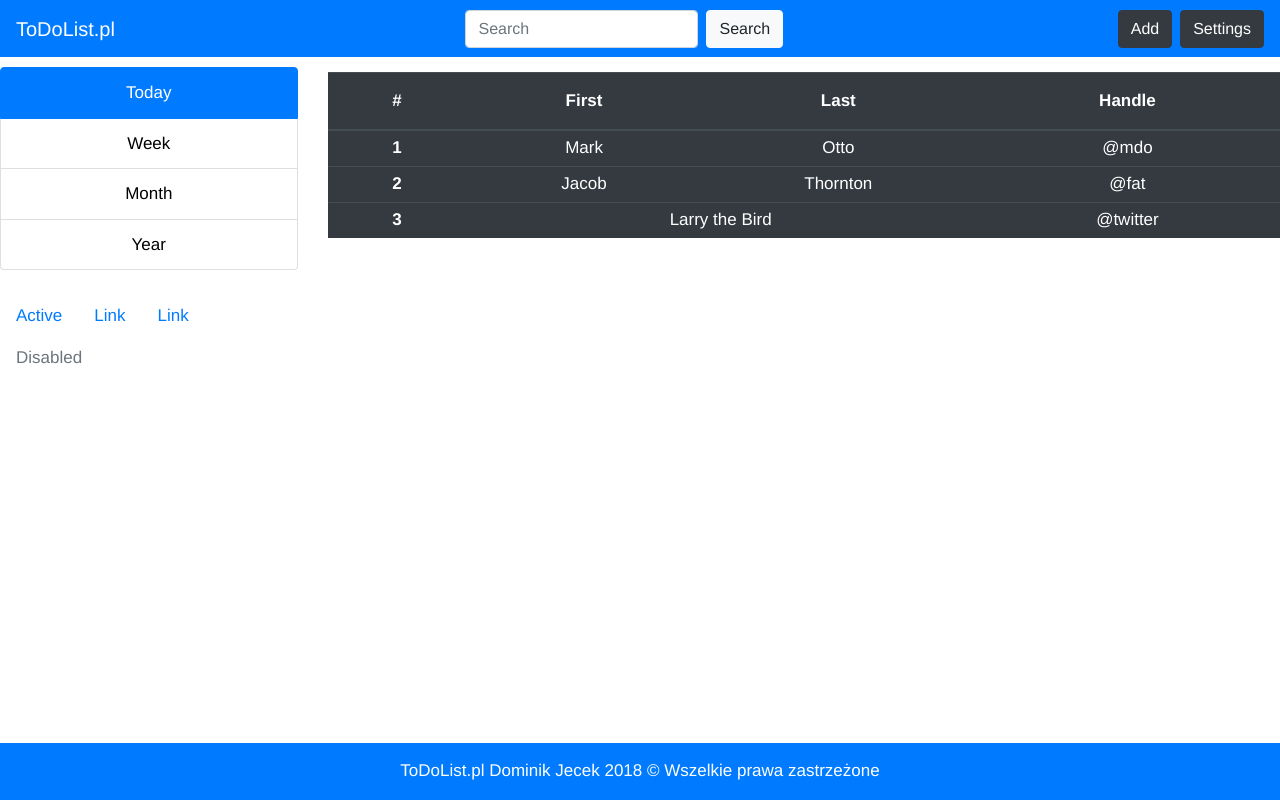
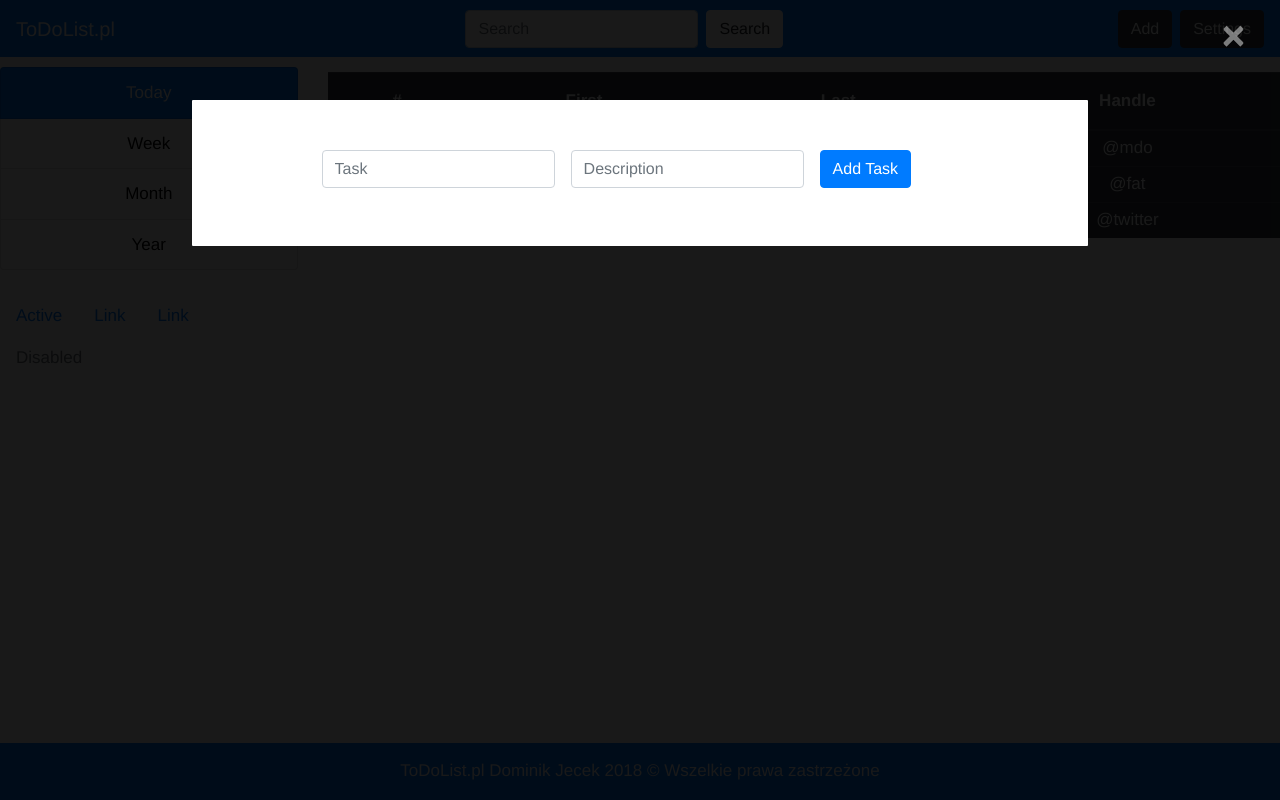
Before and after one commit to dominikLannister/todolistV2, a Vue app: page / in a window 1280 px wide. Built offline with nearby package versions, Linux system fonts and the light colour scheme.

Commit message:
end design and fill content moddal

```diff
--- a/src/components/Aside.vue
+++ b/src/components/Aside.vue
@@ -2,7 +2,7 @@
   <aside class="col-3">
     <div class="timetable">
       <ul class="list-group">
-        <li class="list-group-item active">Today</li>
+        <li class="list-group-item headerList">Today</li>
         <li class="list-group-item">Week</li>
         <li class="list-group-item">Month</li>
         <li class="list-group-item">Year</li>
@@ -11,7 +11,7 @@
     <div class="calendar">
       <ul class="nav">
         <li class="nav-item">
-          <a class="nav-link active" href="#">Active</a>
+          <a class="nav-link" href="#">Active</a>
         </li>
         <li class="nav-item">
           <a class="nav-link" href="#">Link</a>
@@ -44,4 +44,9 @@ export default {
  {
   margin-top: 25px;
  }
+ .headerList
+ {
+   background-color: #007bff !important;
+   color: white !important;
+ }
 </style>
--- a/src/components/ModalForm.vue
+++ b/src/components/ModalForm.vue
@@ -3,14 +3,14 @@
         <div class="modalContainer">
           <form class="form-inline">
             <div class="form-group mb-2">
-              <label for="staticEmail2" class="sr-only">Email</label>
-              <input type="text" readonly class="form-control-plaintext" id="staticEmail2" value="email@example.com">
+              <label for="staticEmail2" class="sr-only">Task</label>
+              <input type="text"  class="form-control" id="staticEmail2" placeholder="Task">
             </div>
             <div class="form-group mx-sm-3 mb-2">
-              <label for="inputPassword2" class="sr-only">Password</label>
-              <input type="password" class="form-control" id="inputPassword2" placeholder="Password">
+              <label for="inputPassword2" class="sr-only">Description</label>
+              <input type="password" class="form-control" id="inputPassword2" placeholder="Description">
             </div>
-            <button type="submit" class="btn btn-primary mb-2">Confirm identity</button>
+            <button type="submit" class="btn btn-primary mb-2">Add Task</button>
           </form>
         </div>
         <span class="close">&times;</span>
@@ -30,22 +30,33 @@ export default {
   width: 100%;
   height: 100%;
   position: fixed;
-  display: none;
-  padding-top: 120px;
+  display: block;
+  z-index: 1;
   left: 0;
-  right: 0;
+  top: 0;
   overflow: auto;
   background-color: rgba(0,0,0,0.9);
 }
 .modalContainer
 {
+
+  padding: 50px;
+  display: block;
   margin: auto;
-  display: block;
+  margin-top: 100px;
   width: 70%;
   -webkit-animation-name: zoom;
   -webkit-animation-duration: 0.6s;
   animation-name: zoom;
   animation-duration: 0.6s;
+  background-color: white;
+  border-radius: 1px;
+}
+form
+{
+  width: 80%;
+  margin: auto;
+  padding: auto;
 }
 @-webkit-keyframes zoom
 {
--- a/src/views/Home.vue
+++ b/src/views/Home.vue
@@ -6,9 +6,7 @@
         <Aside />
         <Main />
       </div>
-      <div class="modalContainer">
-        <ModalForm />
-      </div>
+      <ModalForm />
     </div>
     <Footer />
   </div>
@@ -37,19 +35,6 @@ export default {
 </script>
 <style lang="scss">
 
- .main
- {
-  position: relative;
-  height: 100%;
- }
- .modalContainer
- {
-   position: absolute;
-   margin-left: auto;
-   margin-right: auto;
-   top: 50%;
-   width: 100%;
-   text-align: center;
- }
+
 
 </style>
```
